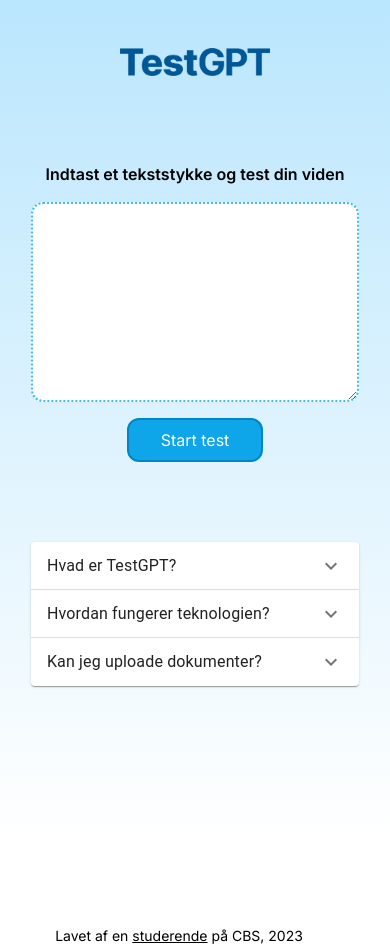
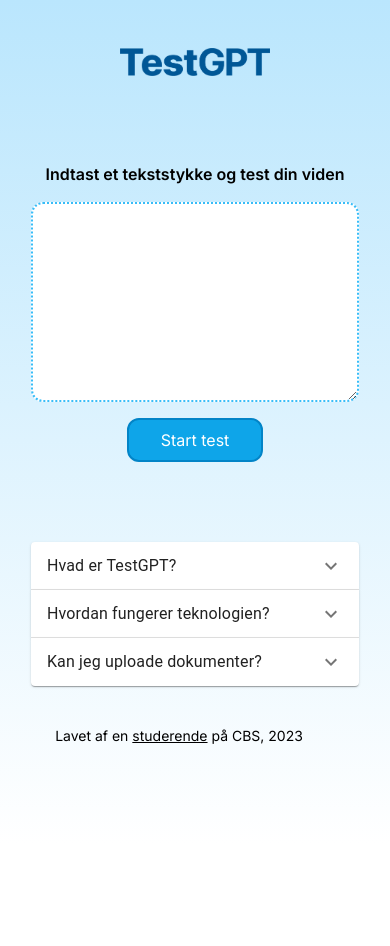
Before and after one commit to gustavsogard/testgpt, a Next.js app: page / in a window 390 px wide. After the commit the page ends 844 px from the top, so only its background shows below. Built offline with nearby package versions, Linux system fonts and the light colour scheme.

Commit message:
Update Footer.tsx

```diff
--- a/components/Footer.tsx
+++ b/components/Footer.tsx
@@ -2,7 +2,7 @@ import Link from 'next/link';
 
 export default function Footer() {
     return (
-        <div className="flex justify-center md:absolute md:bottom-4 w-full text-sm mt-60 -ml-4 md:-ml-10">
+        <div className="flex justify-center md:absolute md:bottom-4 w-full text-sm mt-10 -ml-4 md:-ml-10">
           <p className='text-center'>Lavet af en <Link href="https://www.linkedin.com/in/gustav-christian-s%C3%B8g%C3%A5rd/" target='_blank' className="underline">studerende</Link> på CBS, 2023</p>
         </div>
     )
```
